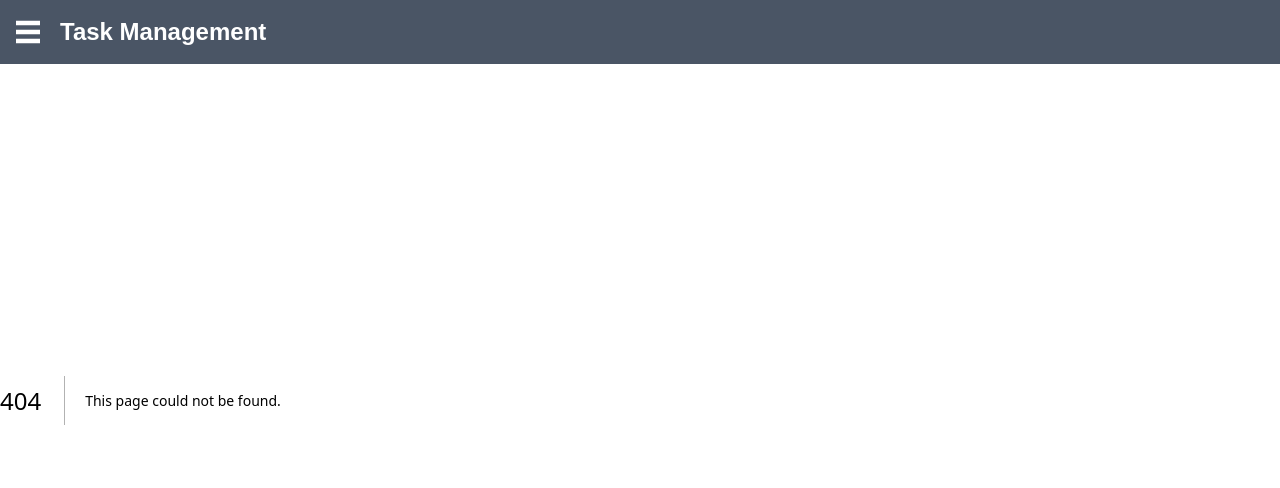
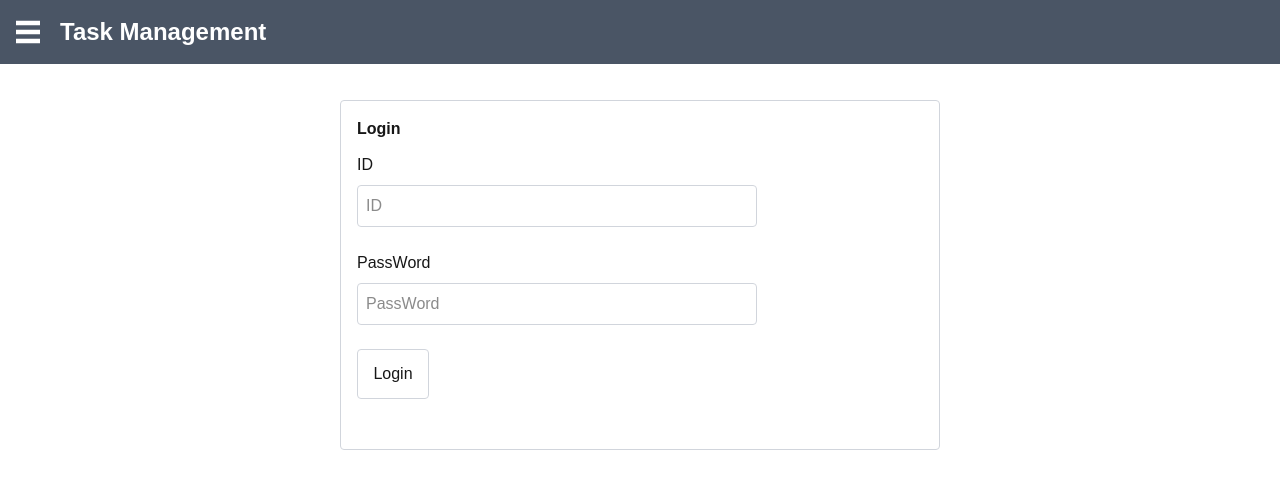
Before and after one commit to saishooo/TskMngApp, a Next.js app: page /login in a window 1280 px wide. Before the commit this address had no page. Shown: the top 488 px of the page. Built offline with nearby package versions, Linux system fonts and the light colour scheme.

Commit message:
20251221-5 ログインページを追加

```diff
--- a/src/app/components/header.tsx
+++ b/src/app/components/header.tsx
@@ -50,6 +50,10 @@ export default function Header(){
                 Home
               </Link>
 
+              <Link href="/login" className="block p-2 font-bold rounded hover:bg-gray-200">
+                Login
+              </Link>
+
               <button
                 className="block w-full p-2 text-left font-bold rounded hover:bg-gray-200"
                 onClick={ toggleTaskMenu }
--- /dev/null
+++ b/src/app/components/login.tsx
@@ -0,0 +1,33 @@
+import { headerInnerClass, taskBox } from "../className";
+
+export default function TskMngApp_Login(){
+    const input_className = "w-100 p-2 mb-6 border rounded border-gray-300";
+
+    return(
+        <div className={ headerInnerClass }>
+            <div className={ taskBox }>
+                <h1 className="font-bold mb-3">Login</h1>
+                <h1 className="mb-2">ID</h1>
+                <input
+                    name="login_id"
+                    type="text"
+                    placeholder="ID"
+                    className={ input_className }
+                />
+                <h1 className="mb-2">PassWord</h1>
+                <input
+                    name="login_password"
+                    type="text"
+                    placeholder="PassWord"
+                    className={ input_className }
+                />
+                <button
+                className="block p-3 w-18 border border-gray-300 rounded hover:bg-gray-200"
+            >
+                Login
+            </button>
+            </div>
+        </div>
+
+    );
+}
--- a/src/app/components/tsk/tsk_input.tsx
+++ b/src/app/components/tsk/tsk_input.tsx
@@ -48,7 +48,7 @@ export default function Tsk_Input(){
                 />
 
             <button
-                className="block p-3 border border-gray-300 p-3 rounded hover:bg-gray-200"
+                className="block p-3 w-18 border border-gray-300 rounded hover:bg-gray-200"
                 onClick={ handleAdd }
             >
                 Add
--- /dev/null
+++ b/src/app/login/page.tsx
@@ -0,0 +1,7 @@
+import TskMngApp_Login from "../components/login";
+
+export default function Tsk_Login_Page(){
+  return(
+    <TskMngApp_Login/>
+  );
+}
--- a/src/app/types.ts
+++ b/src/app/types.ts
@@ -6,3 +6,9 @@ export interface Tasks{
     createdAt: string;      //追加日
     updatedAt: string;      //更新日
 }
+
+export type User = {
+    user_id: string;        //ユーザーID
+    user_password: string;  //ユーザーパスワード
+    user_name: string;      //ユーザーネーム
+}
```
